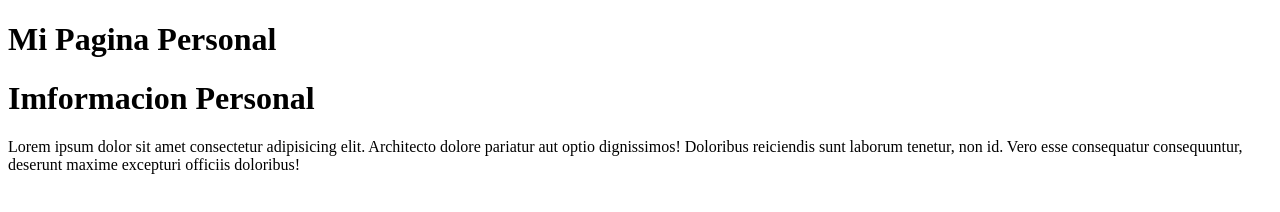
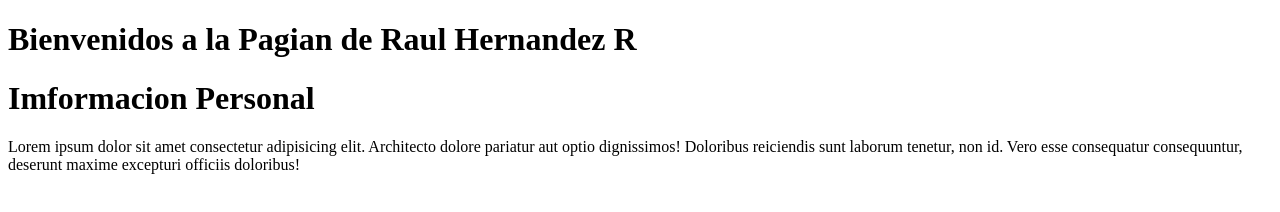
Before and after one commit to raulHernandez2212/Talento-tec-Lab-6, a plain HTML site: page index.html in a window 1280 px wide. Drawn offline with Linux system fonts and the light colour scheme.

Commit message:
Modificar index en la rama desarrollo

```diff
--- a/index.html
+++ b/index.html
@@ -3,10 +3,10 @@
 <head>
     <meta charset="UTF-8">
     <meta name="viewport" content="width=device-width, initial-scale=1.0">
-    <title>Document</title>
+    <title>Pagina Web</title>
 </head>
 <body>
-    <header><h1>Mi Pagina Personal</h1></header>
+    <header><h1>Bienvenidos a la Pagian de Raul Hernandez R</h1></header>
         <h1>Imformacion Personal</h1>
     <p>Lorem ipsum dolor sit amet consectetur adipisicing elit. Architecto dolore pariatur aut optio dignissimos! Doloribus reiciendis sunt laborum tenetur, non id. Vero esse consequatur consequuntur, deserunt maxime excepturi officiis doloribus!</p>
 </body>
```
